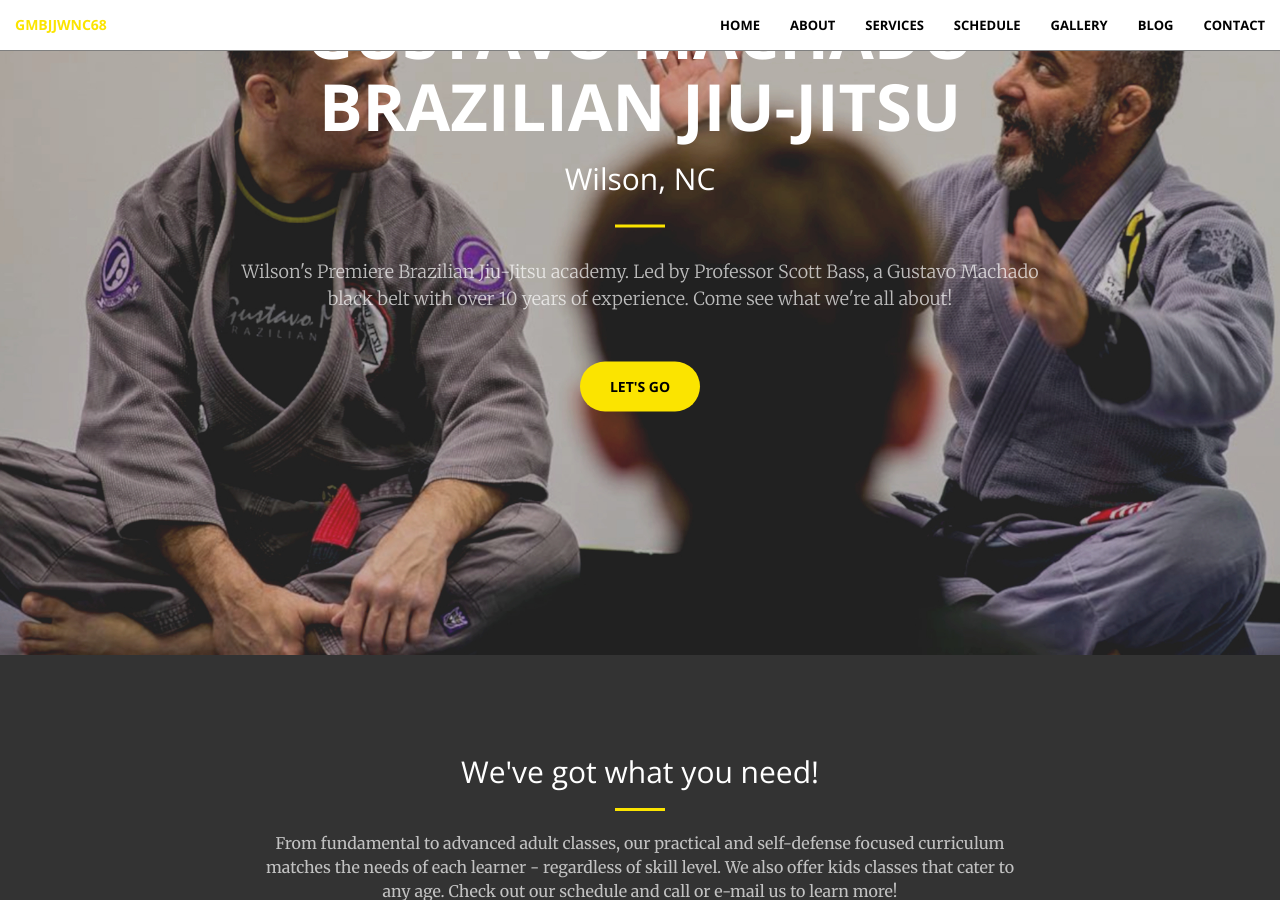
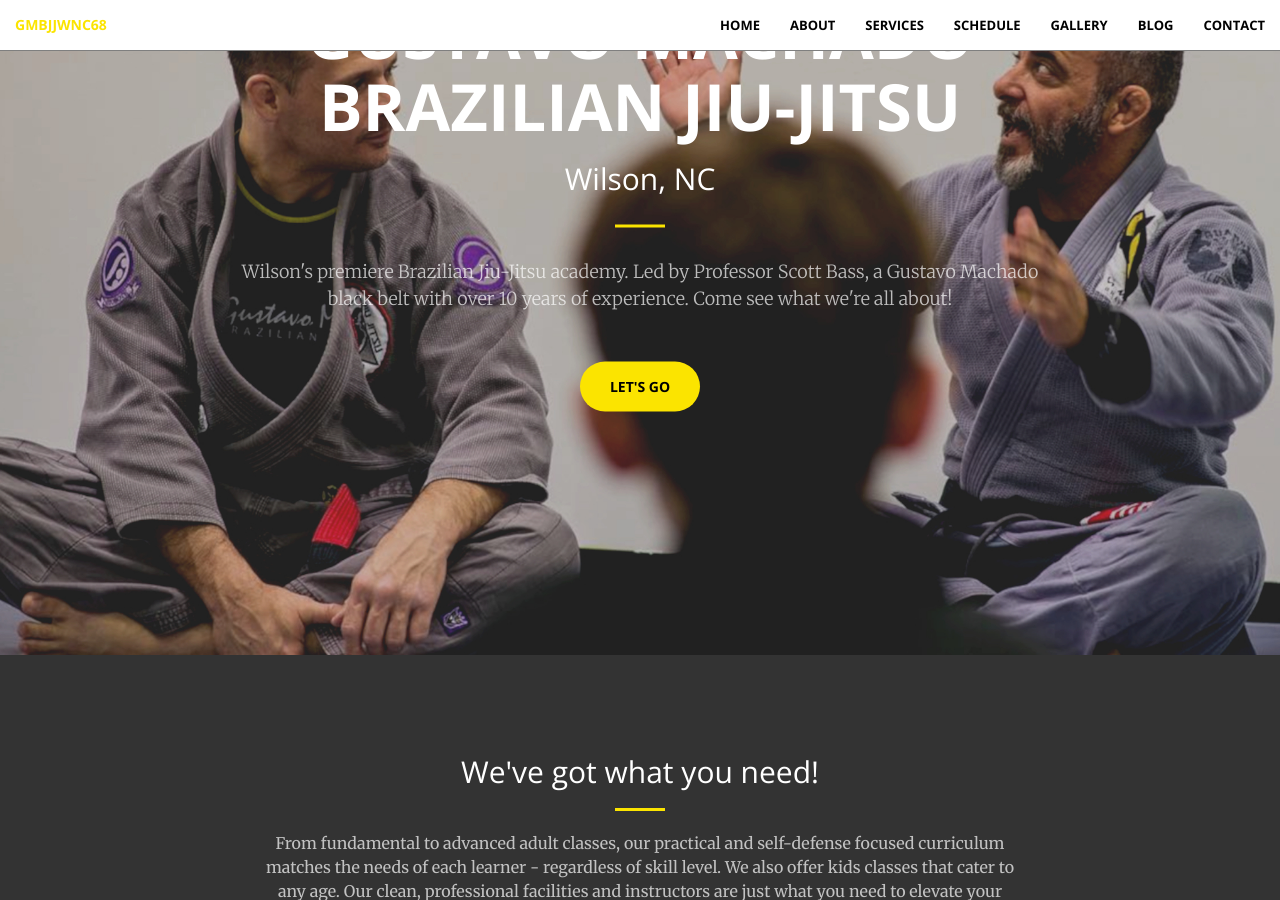
Before and after one commit to gmbjjwnc68/gmbjjwnc68.github.io, a Jekyll site: the page built from index.html, in a window 1280 px wide and 900 px high, scrolled down 245 px. Built offline with Jekyll 4.4.1, drawn with Linux system fonts in a browser that asks for light colours; some of the changed text lies outside the part shown.

Commit message:
Various diction changes

```diff
--- a/_includes/call-to-action.html
+++ b/_includes/call-to-action.html
@@ -4,7 +4,7 @@
             <div class="col-lg-8 col-lg-offset-2 text-center">
                 <h2 class="section-heading">We've got what you need!</h2>
                 <hr>
-                <p class="text-faded">From fundamental to advanced adult classes, our practical and self-defense focused curriculum matches the needs of each learner - regardless of skill level. We also offer kids classes that cater to any age. Check out our schedule and call or e-mail us to learn more!</p>
+                <p class="text-faded">From fundamental to advanced adult classes, our practical and self-defense focused curriculum matches the needs of each learner - regardless of skill level. We also offer kids classes that cater to any age. Our clean, professional facilities and instructors are just what you need to elevate your game. Check out our schedule and gallery, then contact us to learn more!</p>
                 <hr class="gray">
                 <a href="#services" class="btn btn-default btn-xl page-scroll">learn more</a>
             </div>
--- a/_includes/header.html
+++ b/_includes/header.html
@@ -4,7 +4,7 @@
             <h1>Gustavo Machado Brazilian Jiu-Jitsu</h1>
             <h2>Wilson, NC</h2>
             <hr>
-            <p>Wilson's Premiere Brazilian Jiu-Jitsu academy. Led by Professor Scott Bass, a Gustavo Machado black belt with over 10 years of experience. Come see what we're all about!</p>
+            <p>Wilson's premiere Brazilian Jiu-Jitsu academy. Led by Professor Scott Bass, a Gustavo Machado black belt with over 10 years of experience. Come see what we're all about!</p>
             <a href="#about" class="btn btn-primary btn-xl page-scroll">LET'S GO</a>
         </div>
     </div>
--- a/_includes/services.html
+++ b/_includes/services.html
@@ -13,21 +13,21 @@
             <div class="col-lg-3 col-md-6 text-center">
                 <div class="service-box">
                     <i class="fa fa-4x fa-diamond wow bounceIn text-primary" style="color:white"></i>
-                    <h3>Fundamentals</h3>
+                    <h3>Kids</h3>
                     <p class="text-muted">Etiam diam elit, luctus auctor dui sit amet, cursus laoreet velit.</p>
                 </div>
             </div>
             <div class="col-lg-3 col-md-6 text-center">
                 <div class="service-box">
                     <i class="fa fa-4x fa-paper-plane wow bounceIn text-primary" data-wow-delay=".1s" style="color:white"></i>
-                    <h3>Advanced</h3>
+                    <h3>Fundamentals</h3>
                     <p class="text-muted">Suspendisse nunc turpis, iaculis eget fermentum sit amet, laoreet vitae ex.</p>
                 </div>
             </div>
             <div class="col-lg-3 col-md-6 text-center">
                 <div class="service-box">
                     <i class="fa fa-4x fa-newspaper-o wow bounceIn text-primary" data-wow-delay=".2s" style="color:white"></i>
-                    <h3>Kids</h3>
+                    <h3>Advanced</h3>
                     <p class="text-muted">Maecenas massa ipsum, efficitur sed fringilla vel, feugiat ut ligula.</p>
                 </div>
             </div>
```
